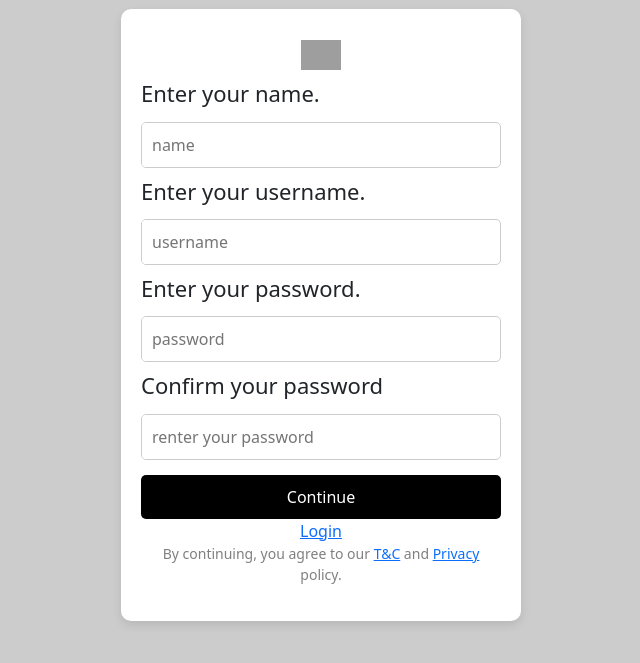
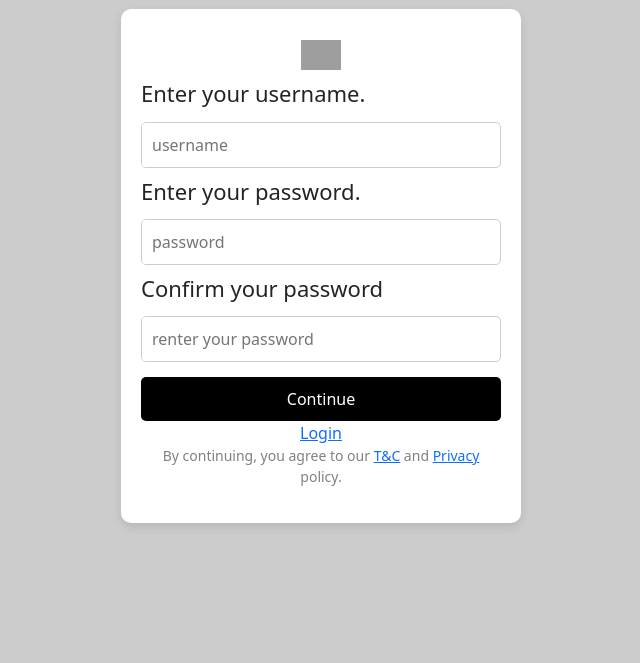
Before and after one commit to aggpriyal/project, a Flask app: page /register in a window 1280 px wide. Shown: the part 93-756 px from the top of the page, without its empty margins (369-1009 px from the left). Run offline with Flask 3, Linux system fonts and the light colour scheme; grey boxes are pictures that could not be loaded.

Commit message:
first commit

```diff
--- a/templates/login.html
+++ b/templates/login.html
@@ -14,9 +14,9 @@
                 {% endfor %}
             {% endif %}
         {% endwith %}
-        <h3 align="left">Enter your name.</h3>
+        <h3 align="left">Enter your username</h3>
         <div class="phone-input">
-            <input type="text" placeholder="name", name="nm">
+            <input type="text" placeholder="username", name="username">
         </div>
         <h3 align="left">Enter your password.</h3>
         <div class="phone-input">
--- a/templates/register.html
+++ b/templates/register.html
@@ -7,21 +7,17 @@
 <form action="/register" method="POST">
     <div class="box">
         <h3><img src="https://res.cloudinary.com/urbanclap/image/upload/t_high_res_category/w_108,dpr_2,fl_progressive:steep,q_auto:low,f_auto,c_limit/images/growth/home-screen/1687285683825-e6cf23.jpeg" alt="ub" height="30px"> </h3>
-        <h3 align="left">Enter your name.</h3>
-        <div class="phone-input">
-            <input type="text" placeholder="name">
-        </div>
         <h3 align="left">Enter your username.</h3>
         <div class="phone-input">
-            <input type="text" placeholder="username">
+            <input type="text" placeholder="username" name="username" required>
         </div>
         <h3 align="left">Enter your password.</h3>
         <div class="phone-input">
-            <input type="text" placeholder="password">
+            <input type="text" placeholder="password" name="password" required>
         </div>
         <h3 align="left">Confirm your password</h3>
         <div class="phone-input">
-            <input type="text" placeholder="renter your password">
+            <input type="text" placeholder="renter your password" required>
         </div>
         <button class="login">Continue</button>
         <a href="/login">Login</a>
```
Also changed, not shown: instance/users.db (added).
